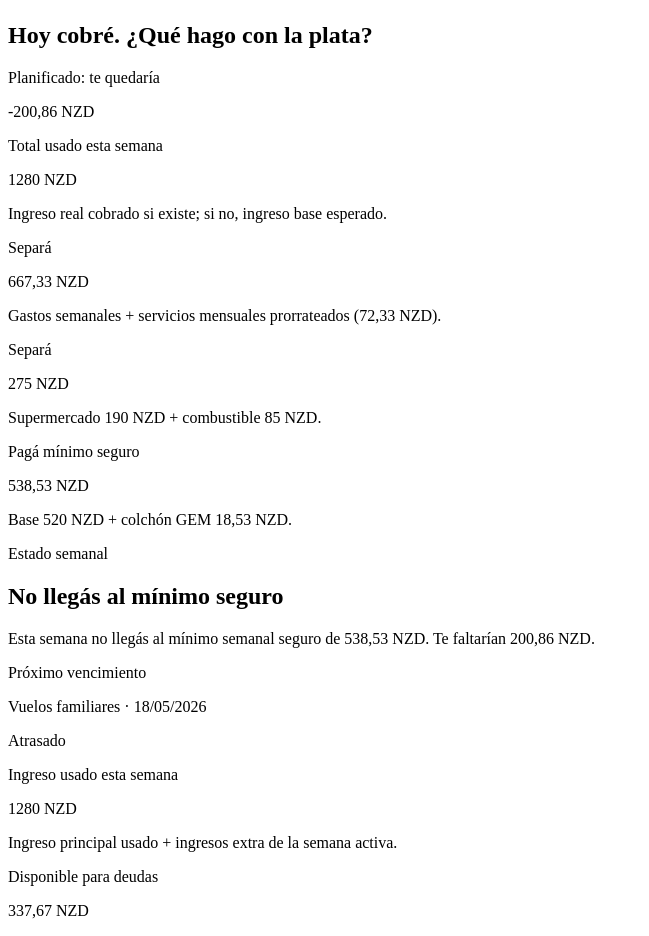
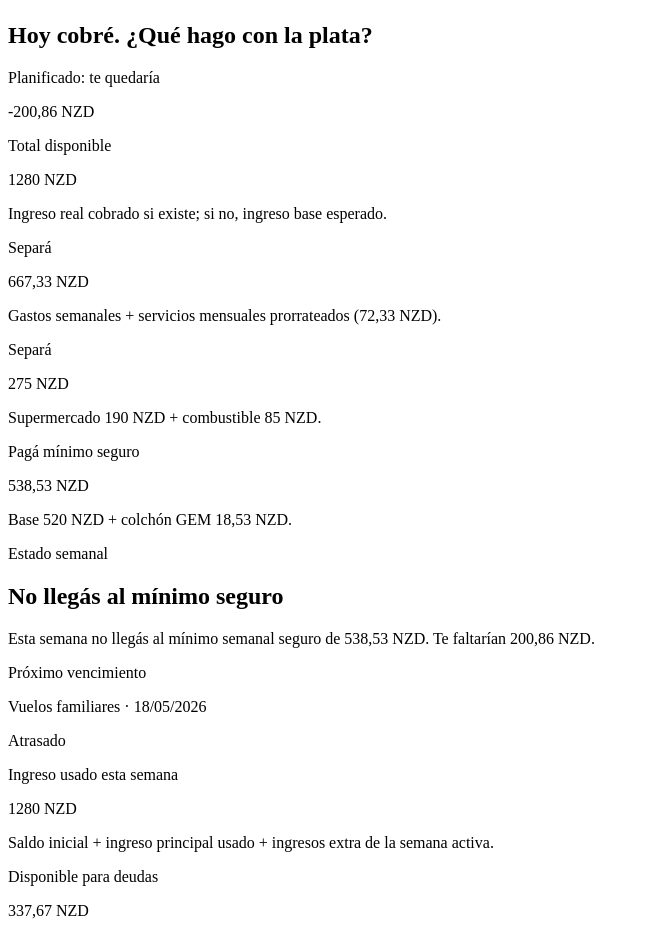
Before and after one commit to marcosgaier/finance-app, a React (Vite) app: page / in a window 1280 px wide. Shown: the part 201-1137 px from the top of the page, without its empty margins (0-649 px from the left). Built offline with nearby package versions, Linux system fonts and the light colour scheme; the HTML template or start-up script is replaced by a standard one.

Commit message:
Add opening balance to weekly flow

```diff
--- a/src/components/WeeklyActionPlan.jsx
+++ b/src/components/WeeklyActionPlan.jsx
@@ -12,6 +12,7 @@ import {
 
 export function WeeklyActionPlan({ financeData, weeklySummary }) {
   const activeWeek = financeData.activeWeek || null;
+  const openingBalance = Number(activeWeek?.openingBalance || 0);
   const extraIncomeTotal = calculateExtraIncomeTotal(activeWeek?.extraIncome || []);
   const baseIncomeUsed = Number(activeWeek?.realIncome || 0) > 0
     ? Number(activeWeek.realIncome || 0)
@@ -68,12 +69,14 @@ export function WeeklyActionPlan({ financeData, weeklySummary }) {
 
       <div className="mt-4 grid gap-3 lg:grid-cols-4">
         <ActionStep
-          label="Total usado esta semana"
+          label="Total disponible"
           value={formatMoney(totalIncome)}
           helper={
-            extraIncomeTotal > 0
-              ? `Ingreso principal ${formatMoney(baseIncomeUsed)} + extras ${formatMoney(extraIncomeTotal)}.`
-              : 'Ingreso real cobrado si existe; si no, ingreso base esperado.'
+            openingBalance > 0
+              ? `Saldo inicial ${formatMoney(openingBalance)} + ingreso principal ${formatMoney(baseIncomeUsed)}${extraIncomeTotal > 0 ? ` + extras ${formatMoney(extraIncomeTotal)}` : ''}.`
+              : extraIncomeTotal > 0
+                ? `Ingreso principal ${formatMoney(baseIncomeUsed)} + extras ${formatMoney(extraIncomeTotal)}.`
+                : 'Ingreso real cobrado si existe; si no, ingreso base esperado.'
           }
         />
         <ActionStep
--- a/src/components/WeeklyTracker.jsx
+++ b/src/components/WeeklyTracker.jsx
@@ -90,6 +90,7 @@ function createActiveWeek({ weekStartDate, income, weeklySummary }) {
     id: `active-week-${weekStartDate}`,
     weekStartDate,
     weekDate: weekStartDate,
+    openingBalance: 0,
     income: 0,
     realIncome: 0,
     extraIncome: [],
@@ -127,6 +128,7 @@ export function WeeklyTracker({
   const [editingRecordId, setEditingRecordId] = useState(null);
   const [editingRecordDraft, setEditingRecordDraft] = useState(null);
   const [dismissedPendingWeekWarning, setDismissedPendingWeekWarning] = useState(false);
+  const [showOpeningBalanceInput, setShowOpeningBalanceInput] = useState(false);
 
   useEffect(() => {
     if (activeWeek) return;
@@ -161,9 +163,11 @@ export function WeeklyTracker({
   const hasPendingPreviousWeek = Boolean(normalizedActiveWeek && normalizedActiveWeek.weekStartDate !== financialWeekStartDate);
   const pendingWeekDays = normalizedActiveWeek ? calculateDaysBetween(normalizedActiveWeek.weekStartDate, financialWeekStartDate) : 0;
   const showPendingWeekWarning = hasPendingPreviousWeek && !dismissedPendingWeekWarning;
+  const openingBalance = Number(normalizedActiveWeek?.openingBalance || 0);
+  const showOpeningBalanceControl = showOpeningBalanceInput || openingBalance > 0;
   const extraIncome = normalizedActiveWeek?.extraIncome || [];
   const extraIncomeTotal = calculateExtraIncomeTotal(extraIncome);
-  const totalIncome = Number(normalizedActiveWeek?.realIncome || 0) + extraIncomeTotal;
+  const totalIncome = openingBalance + Number(normalizedActiveWeek?.realIncome || 0) + extraIncomeTotal;
   const variableTransactions = normalizedActiveWeek?.variableTransactions || [];
   const reserveMovements = normalizedActiveWeek?.reserveMovements || [];
   const transactionTotals = calculateTransactionTotals(variableTransactions);
@@ -248,6 +252,12 @@ export function WeeklyTracker({
     });
   }
 
+  function updateOpeningBalance(amount) {
+    updateActiveWeek({
+      openingBalance: Number(amount || 0),
+    });
+  }
+
   function updateTransactionDraft(field, value) {
     setTransactionDraft((currentDraft) => ({
       ...currentDraft,
@@ -586,6 +596,7 @@ export function WeeklyTracker({
       ...normalizedActiveWeek,
       id: `week-${Date.now()}`,
       weekDate: normalizedActiveWeek.weekStartDate,
+      openingBalance: Number(normalizedActiveWeek.openingBalance || 0),
       income: Number(normalizedActiveWeek.realIncome || 0),
       extraIncome: sanitizeExtraIncome(normalizedActiveWeek.extraIncome),
       reserveMovements: sanitizeReserveMovements(normalizedActiveWeek.reserveMovements),
@@ -649,7 +660,7 @@ export function WeeklyTracker({
       <div className="grid gap-3">
         <CollapsiblePanel
           title="Control de la semana financiera"
-          summary={`${formatDisplayDate(normalizedActiveWeek.weekStartDate)} · total ingresos ${formatMoney(totalIncome)}`}
+          summary={`${formatDisplayDate(normalizedActiveWeek.weekStartDate)} · total disponible ${formatMoney(totalIncome)}`}
           defaultOpen={false}
         >
           <div className="flex flex-col gap-3 lg:flex-row lg:items-start lg:justify-between">
@@ -671,10 +682,36 @@ export function WeeklyTracker({
             </div>
           </div>
 
+          <div className="mt-4">
+            {showOpeningBalanceControl ? (
+              <div className="rounded-lg border border-sky-200 bg-sky-50 p-3">
+                <MoneyInput
+                  label="Saldo inicial / arrastre anterior"
+                  value={normalizedActiveWeek.openingBalance}
+                  onChange={updateOpeningBalance}
+                />
+                <p className="mt-2 text-xs text-sky-800">
+                  Plata que ya venía de semanas anteriores. No cuenta como ingreso nuevo.
+                </p>
+              </div>
+            ) : (
+              <button
+                className="rounded-md border border-sky-200 bg-white px-3 py-2 text-sm font-semibold text-sky-700 hover:bg-sky-50"
+                type="button"
+                onClick={() => setShowOpeningBalanceInput(true)}
+              >
+                Agregar saldo inicial / arrastre anterior
+              </button>
+            )}
+          </div>
+
           <div className="mt-4 grid gap-3 md:grid-cols-3">
+            {openingBalance > 0 ? (
+              <SummaryTile label="Saldo inicial" value={openingBalance} tone="positive" />
+            ) : null}
             <SummaryTile label="Ingreso principal" value={normalizedActiveWeek.realIncome} />
             <SummaryTile label="Otros ingresos" value={extraIncomeTotal} />
-            <SummaryTile label="Total ingresos" value={totalIncome} tone="positive" />
+            <SummaryTile label="Total disponible" value={totalIncome} tone="positive" />
             <SummaryTile label="Mínimo semanal seguro" value={minimumSafeWeeklyPayment} tone="warning" />
             <SummaryTile
               helper="Si pagás el mínimo seguro y usás el presupuesto completo."
@@ -1166,10 +1203,10 @@ function WeeklyRecordItem({
       <div className="flex flex-col gap-2 lg:flex-row lg:items-start lg:justify-between">
         <div>
           <p>
-            <strong className="text-stone-950">{formatDisplayDate(previewRecord.weekDate)}</strong> · Ingreso principal {formatMoney(previewRecord.realIncome)} · Total ingresos {formatMoney(previewRecord.totalIncome)} · Pagado a deudas {formatMoney(previewRecord.totalPaid)}
+            <strong className="text-stone-950">{formatDisplayDate(previewRecord.weekDate)}</strong> · Ingreso principal {formatMoney(previewRecord.realIncome)} · Total disponible {formatMoney(previewRecord.totalIncome)} · Pagado a deudas {formatMoney(previewRecord.totalPaid)}
           </p>
           <p className="mt-1 text-stone-500">
-            Otros ingresos {formatMoney(previewRecord.extraIncomeTotal)} · Supermercado {formatMoney(previewRecord.totals.groceries)} · Combustible {formatMoney(previewRecord.totals.fuel)} · Otros {formatMoney(previewRecord.totals.other)} · Reservas {formatMoney(previewRecord.reserveTransferTotal)} · {previewRecord.variableTransactions.length} transacciones
+            {previewRecord.openingBalance > 0 ? `Saldo inicial ${formatMoney(previewRecord.openingBalance)} · ` : ''}Otros ingresos {formatMoney(previewRecord.extraIncomeTotal)} · Supermercado {formatMoney(previewRecord.totals.groceries)} · Combustible {formatMoney(previewRecord.totals.fuel)} · Otros {formatMoney(previewRecord.totals.other)} · Reservas {formatMoney(previewRecord.reserveTransferTotal)} · {previewRecord.variableTransactions.length} transacciones
           </p>
         </div>
         <div className="flex flex-wrap gap-2">
@@ -1248,6 +1285,7 @@ function WeeklyRecordItem({
               financeData,
               record: {
                 ...record,
+                openingBalance: previewRecord.openingBalance,
                 income: previewRecord.realIncome,
                 realIncome: previewRecord.realIncome,
                 extraIncome: previewRecord.extraIncome,
@@ -1262,8 +1300,11 @@ function WeeklyRecordItem({
           />
           <div className="grid gap-2 sm:grid-cols-3">
             <SmallResult label="Ingreso principal" value={formatMoney(previewRecord.realIncome)} />
+            {previewRecord.openingBalance > 0 ? (
+              <SmallResult label="Saldo inicial" value={formatMoney(previewRecord.openingBalance)} tone="positive" />
+            ) : null}
             <SmallResult label="Otros ingresos" value={formatMoney(previewRecord.extraIncomeTotal)} tone={previewRecord.extraIncomeTotal > 0 ? 'positive' : 'default'} />
-            <SmallResult label="Total ingresos" value={formatMoney(previewRecord.totalIncome)} tone="positive" />
+            <SmallResult label="Total disponible" value={formatMoney(previewRecord.totalIncome)} tone="positive" />
           </div>
           {previewRecord.extraIncome.length > 0 ? (
             <div className="grid gap-2">
@@ -1544,9 +1585,12 @@ function MoneyFlowPanel({ summary }) {
 
       <div className="grid gap-3">
         <CollapsibleMoneySection title="Ingresos" total={summary.totalIncome} defaultOpen={false}>
+          {summary.openingBalance > 0 ? (
+            <MoneyFlowRow label="Saldo inicial / arrastre anterior" value={summary.openingBalance} tone="positive" />
+          ) : null}
           <MoneyFlowRow label="Ingreso principal" value={summary.primaryIncome} tone="positive" />
           <MoneyFlowRow label="Otros ingresos" value={summary.extraIncomeTotal} tone={summary.extraIncomeTotal > 0 ? 'positive' : 'default'} />
-          <MoneyFlowRow label="Total ingresos" value={summary.totalIncome} strong tone="positive" />
+          <MoneyFlowRow label="Total disponible" value={summary.totalIncome} strong tone="positive" />
         </CollapsibleMoneySection>
 
         <CollapsibleMoneySection title="Dinero comprometido" total={summary.fixedAndReservedTotal} defaultOpen>
@@ -1651,6 +1695,7 @@ function normalizeActiveWeek(activeWeek, weeklySummary) {
   return {
     ...activeWeek,
     weekStartDate: activeWeek.weekStartDate || activeWeek.weekDate || getCurrentFinancialWeekStartDate(),
+    openingBalance: Number(activeWeek.openingBalance || 0),
     realIncome: Number(activeWeek.realIncome ?? activeWeek.income ?? 0),
     extraIncome: normalizeExtraIncome(activeWeek),
     variableTransactions: normalizeWeeklyRecordTransactions(activeWeek),
@@ -1668,10 +1713,11 @@ function normalizeWeeklyRecord(record, weeklySummary) {
   const reserveMovements = normalizeWeeklyReserveMovements(record);
   const totals = calculateTransactionTotals(variableTransactions);
   const budgetSnapshot = record.budgetSnapshot || null;
+  const openingBalance = Number(record.openingBalance || 0);
   const realIncome = Number(record.realIncome ?? record.income ?? 0);
   const extraIncome = normalizeExtraIncome(record);
   const extraIncomeTotal = calculateExtraIncomeTotal(extraIncome);
-  const totalIncome = realIncome + extraIncomeTotal;
+  const totalIncome = openingBalance + realIncome + extraIncomeTotal;
   const hasPaymentDetails = Array.isArray(record.payments) && record.payments.length > 0;
   const totalPaid = hasPaymentDetails ? calculatePaymentTotal(record.payments) : Number(record.totalPaid ?? 0);
   const weeklyFundedTotals = calculateTransactionTotals(
@@ -1696,6 +1742,7 @@ function normalizeWeeklyRecord(record, weeklySummary) {
 
   return {
     weekDate: record.weekDate || record.weekStartDate,
+    openingBalance,
     realIncome,
     extraIncome,
     extraIncomeTotal,
@@ -1717,6 +1764,7 @@ function activeWeekHasRealData(activeWeek) {
 
   return (
     normalizeExtraIncome(activeWeek).length > 0 ||
+    Number(activeWeek.openingBalance || 0) > 0 ||
     normalizeWeeklyRecordTransactions(activeWeek).length > 0 ||
     (activeWeek.payments || []).length > 0 ||
     Boolean((activeWeek.note || '').trim())
@@ -1726,6 +1774,7 @@ function activeWeekHasRealData(activeWeek) {
 function createEditableRecordDraft(record) {
   return {
     weekDate: record.weekDate || record.weekStartDate || getTodayIsoDate(),
+    openingBalance: Number(record.openingBalance || 0),
     realIncome: Number(record.realIncome ?? record.income ?? 0),
     extraIncome: normalizeExtraIncome(record),
     variableTransactions: normalizeWeeklyRecordTransactions(record),
--- a/src/pages/Dashboard.jsx
+++ b/src/pages/Dashboard.jsx
@@ -26,16 +26,20 @@ const dashboardTabs = [
 export function Dashboard({ financeData, setFinanceData }) {
   const [activeTab, setActiveTab] = useState('dashboard');
   const effectiveFinanceData = useMemo(() => {
+    const activeOpeningBalance = Number(financeData.activeWeek?.openingBalance || 0);
     const activeRealIncome = Number(financeData.activeWeek?.realIncome || 0);
     const activeExtraIncome = (financeData.activeWeek?.extraIncome || []).reduce(
       (total, income) => total + Number(income.amount || 0),
       0,
     );
-    if (activeRealIncome <= 0 && activeExtraIncome <= 0) return financeData;
+    if (activeOpeningBalance <= 0 && activeRealIncome <= 0 && activeExtraIncome <= 0) return financeData;
 
     return {
       ...financeData,
-      weeklyIncome: (activeRealIncome > 0 ? activeRealIncome : Number(financeData.weeklyIncome || 0)) + activeExtraIncome,
+      weeklyIncome:
+        activeOpeningBalance +
+        (activeRealIncome > 0 ? activeRealIncome : Number(financeData.weeklyIncome || 0)) +
+        activeExtraIncome,
     };
   }, [financeData]);
   const weeklySummary = useMemo(() => calculateWeeklyDebtReserve(effectiveFinanceData), [effectiveFinanceData]);
@@ -340,7 +344,7 @@ export function Dashboard({ financeData, setFinanceData }) {
             <WeeklyStatus summary={weeklySummary} statusOverride={weeklyStatusOverride} />
 
             <section className="grid gap-3 sm:grid-cols-2 xl:grid-cols-3">
-              <StatCard label="Ingreso usado esta semana" value={weeklySummary.weeklyIncome} helper="Ingreso principal usado + ingresos extra de la semana activa." />
+              <StatCard label="Ingreso usado esta semana" value={weeklySummary.weeklyIncome} helper="Saldo inicial + ingreso principal usado + ingresos extra de la semana activa." />
               <StatCard label="Disponible para deudas" value={weeklySummary.availableForDebt} helper="Después de números semanales, servicios, supermercado y combustible." tone="strong" />
               <StatCard
                 label={marginAfterMinimumSafe < 0 ? 'Faltante para mínimo seguro' : 'Margen después del mínimo seguro'}
--- a/src/utils/weeklyRecordUtils.js
+++ b/src/utils/weeklyRecordUtils.js
@@ -150,8 +150,9 @@ export function buildWeeklyMoneyFlowSummary({ financeData, record, useCurrentBud
   const budgetSnapshot = useCurrentBudget ? null : record.budgetSnapshot || null;
   const extraIncome = Array.isArray(record.extraIncome) ? record.extraIncome : [];
   const extraIncomeTotal = calculateExtraIncomeTotal(extraIncome);
+  const openingBalance = Number(record.openingBalance || 0);
   const primaryIncome = Number(record.realIncome ?? record.income ?? 0);
-  const totalIncome = primaryIncome + extraIncomeTotal;
+  const totalIncome = openingBalance + primaryIncome + extraIncomeTotal;
   const variableTransactions = normalizeWeeklyRecordTransactions(record);
   const reserveMovements = normalizeWeeklyReserveMovements(record);
   const adjustedWeeklyExpenses = calculateAdjustedWeeklyExpenseRows(
@@ -187,6 +188,7 @@ export function buildWeeklyMoneyFlowSummary({ financeData, record, useCurrentBud
 
   return {
     primaryIncome,
+    openingBalance,
     extraIncomeTotal,
     totalIncome,
     weeklyExpenseRows,
```
